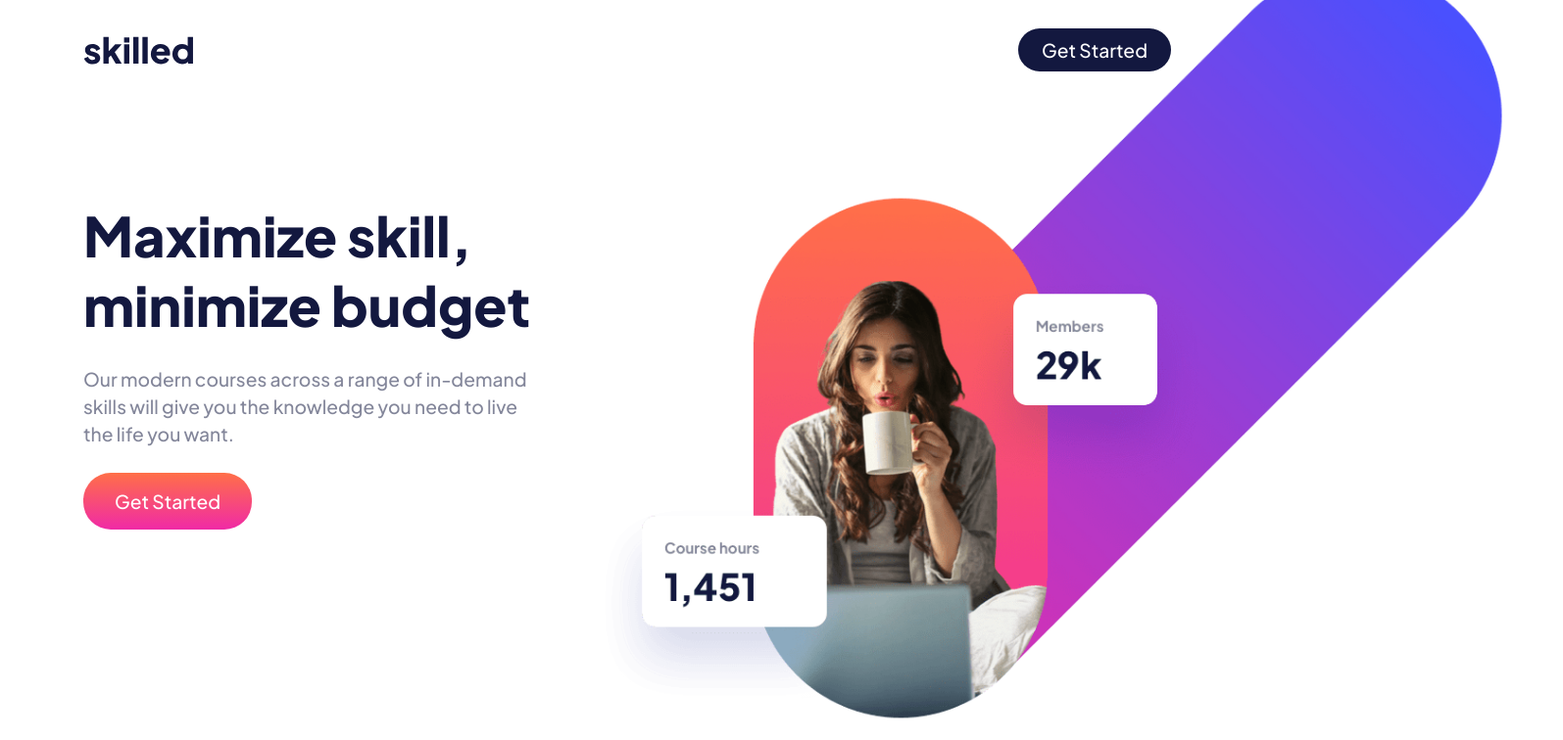
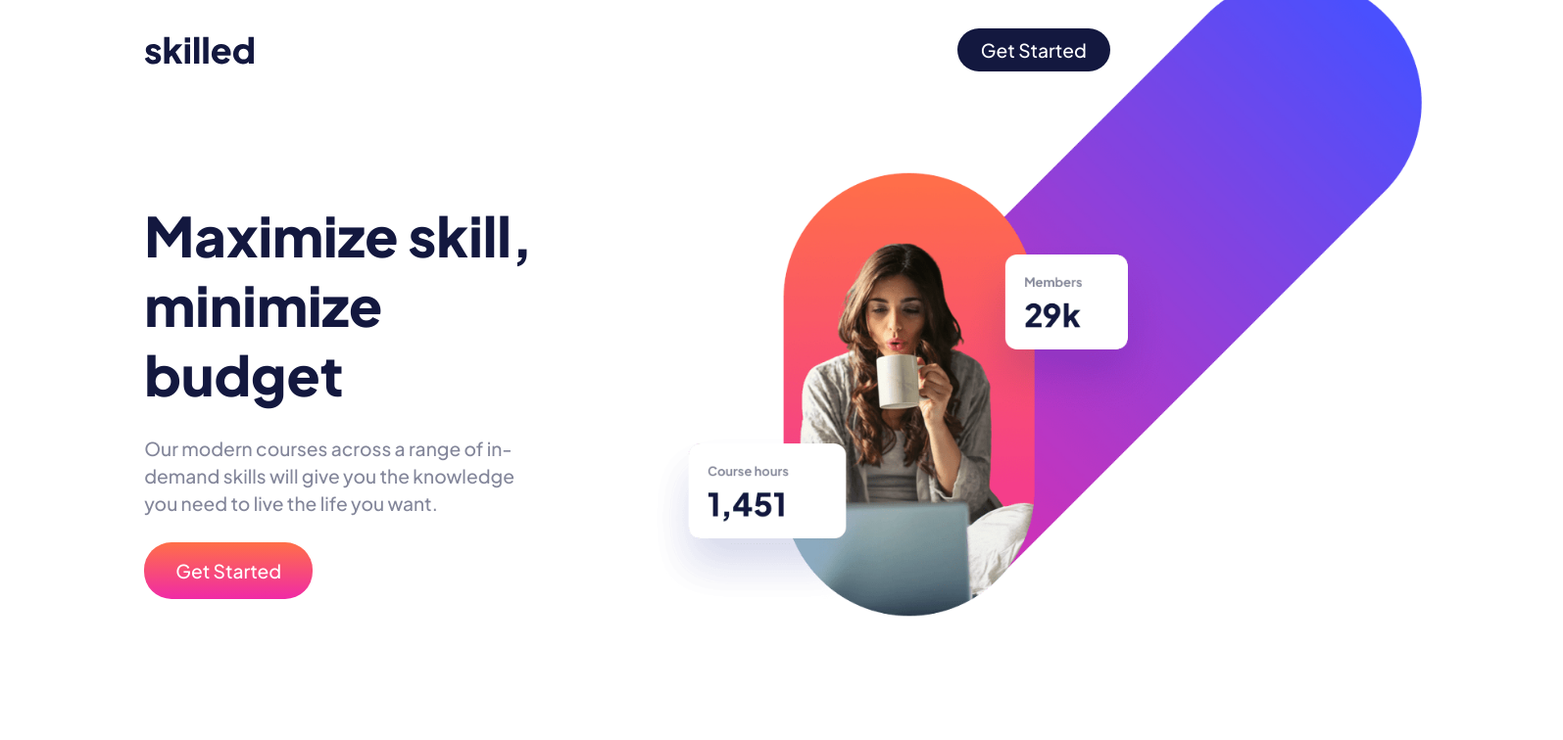
Before and after one commit to bgom/frontend-mentor-solutions, a plain HTML site: page skilled-elearning-landing-page/skilled-elearning-landing-page/starter-code/index.html in a window 1280 px wide. Shown: the top 756 px of the page at 98% size, 1595 px wide, since content can reach past the window. Drawn offline with Linux system fonts and the light colour scheme.

Commit message:
improvements

```diff
--- a/skilled-elearning-landing-page/skilled-elearning-landing-page/starter-code/style.css
+++ b/skilled-elearning-landing-page/skilled-elearning-landing-page/starter-code/style.css
@@ -246,9 +246,10 @@ button {
 @media screen and (min-width: 1000px) {
     .summary-section img {
         position: absolute;
-        top: -300px;
-        right: -400px;
-        width: 991px;
+        top: -22vw;
+        right: -29vw;
+        width: 66vw;
+        max-width: 1500px;
     }
     .header-footer-content, .courses-section-content {
         margin-top: 29px;
@@ -293,12 +294,13 @@ button {
     }
 
     .summary-section {
-        margin-bottom: 226px;
+        margin-bottom: 15vw;
     }
 
     .summary{
-        width: 457px;
+        width: 32vw;
     }
+
 
     .course, .courses-header-box {
         display: flex;
@@ -326,6 +328,7 @@ button {
     }
 
     .header-footer-content, .courses-section-content, .summary-section-content {
-        width: 1110px;
+        width: 77vw;
+        max-width: 1600px;
     }
 }
```
